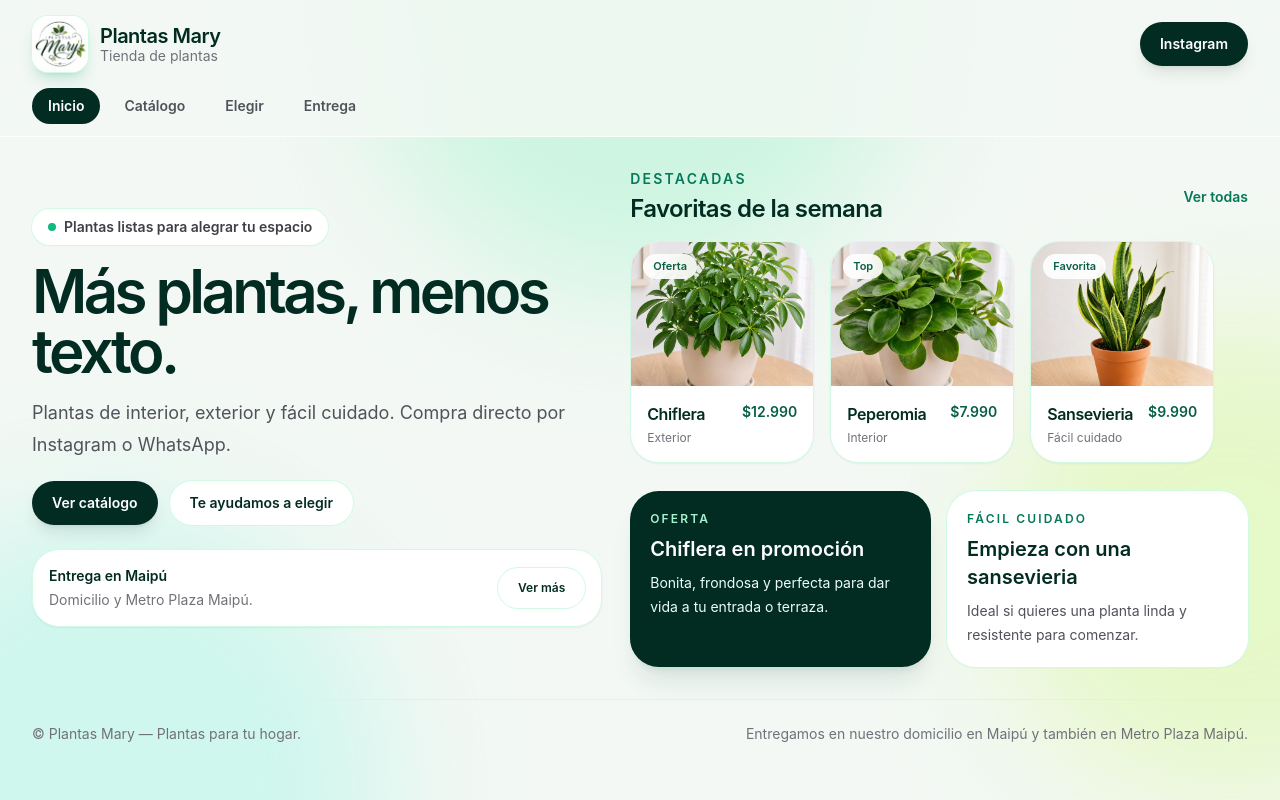
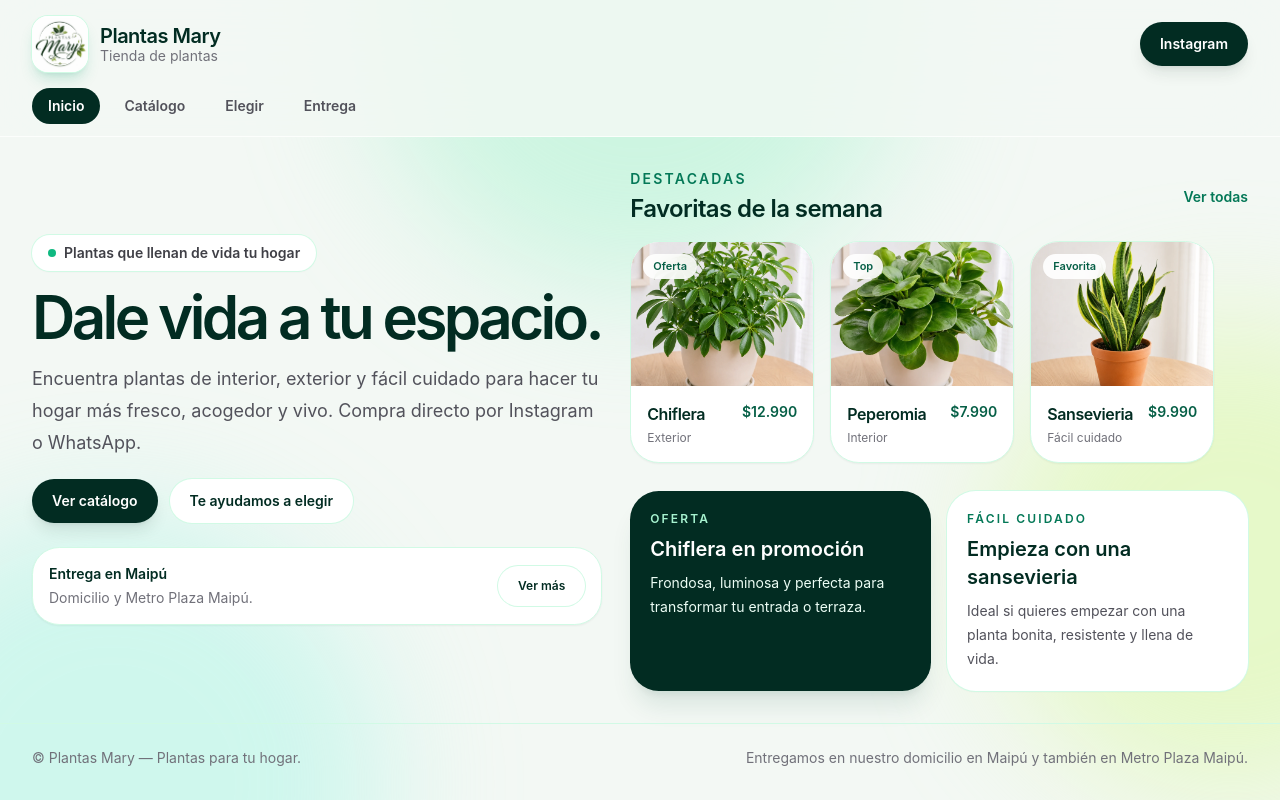
Before and after one commit to joaquinserrailler-lab/PlantasMary, a Next.js app: page / in a window 1280 px wide. Built offline with nearby package versions, Linux system fonts and the light colour scheme.

Commit message:
Update page.tsx

```diff
--- a/app/page.tsx
+++ b/app/page.tsx
@@ -377,15 +377,15 @@ function HomeView({ setView }: { setView: (view: View) => void }) {
         <div>
           <div className="mb-4 inline-flex items-center gap-2 rounded-full bg-white px-4 py-2 text-xs font-semibold text-zinc-700 shadow-sm ring-1 ring-emerald-100 sm:text-sm">
             <span className="h-2 w-2 rounded-full bg-emerald-500" />
-            Plantas listas para alegrar tu espacio
+            Plantas que llenan de vida tu hogar
           </div>
 
           <h1 className="max-w-3xl text-[2.85rem] font-semibold leading-[0.95] tracking-[-0.06em] text-emerald-950 sm:text-6xl">
-            Más plantas, menos texto.
+            Dale vida a tu espacio.
           </h1>
 
           <p className="mt-4 max-w-2xl text-base leading-7 text-zinc-600 sm:text-lg sm:leading-8">
-            Plantas de interior, exterior y fácil cuidado. Compra directo por Instagram o WhatsApp.
+            Encuentra plantas de interior, exterior y fácil cuidado para hacer tu hogar más fresco, acogedor y vivo. Compra directo por Instagram o WhatsApp.
           </p>
 
           <div className="mt-5 flex flex-col gap-3 sm:flex-row">
@@ -440,12 +440,12 @@ function HomeView({ setView }: { setView: (view: View) => void }) {
             <div className="rounded-[1.8rem] bg-emerald-950 p-5 text-white shadow-xl shadow-emerald-900/10">
               <p className="text-xs font-semibold uppercase tracking-[0.18em] text-emerald-200">Oferta</p>
               <p className="mt-2 text-xl font-semibold">Chiflera en promoción</p>
-              <p className="mt-2 text-sm leading-6 text-emerald-50">Bonita, frondosa y perfecta para dar vida a tu entrada o terraza.</p>
+              <p className="mt-2 text-sm leading-6 text-emerald-50">Frondosa, luminosa y perfecta para transformar tu entrada o terraza.</p>
             </div>
             <div className="rounded-[1.8rem] bg-white p-5 shadow-sm ring-1 ring-emerald-100">
               <p className="text-xs font-semibold uppercase tracking-[0.18em] text-emerald-700">Fácil cuidado</p>
               <p className="mt-2 text-xl font-semibold text-emerald-950">Empieza con una sansevieria</p>
-              <p className="mt-2 text-sm leading-6 text-zinc-600">Ideal si quieres una planta linda y resistente para comenzar.</p>
+              <p className="mt-2 text-sm leading-6 text-zinc-600">Ideal si quieres empezar con una planta bonita, resistente y llena de vida.</p>
             </div>
           </div>
         </div>
```
